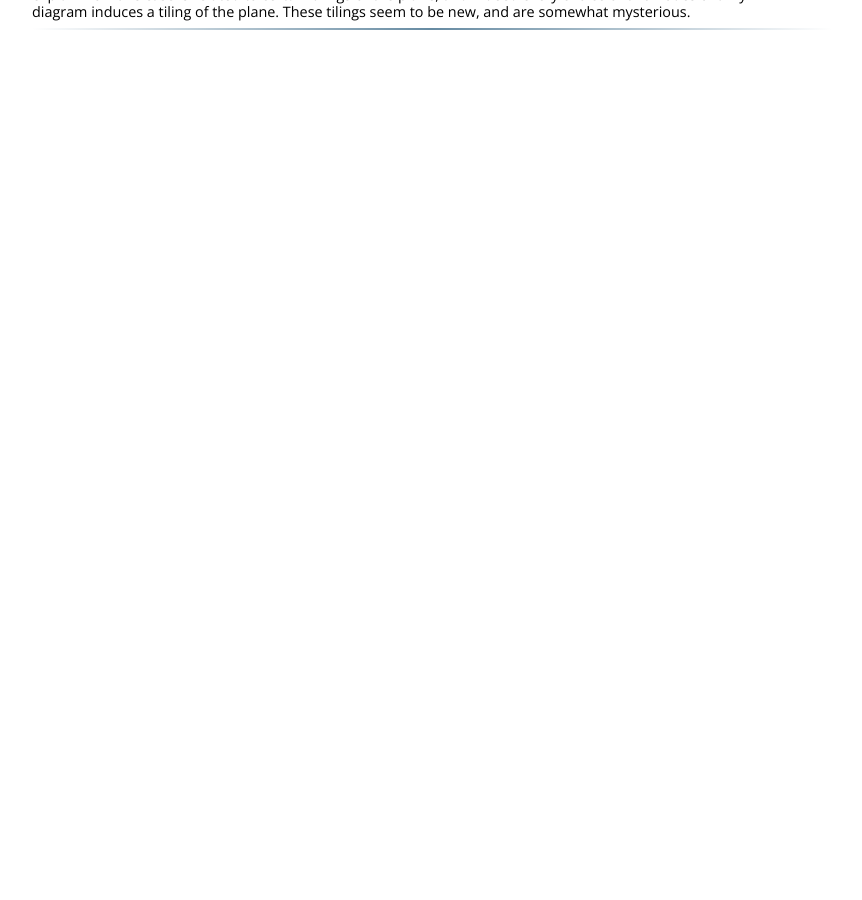
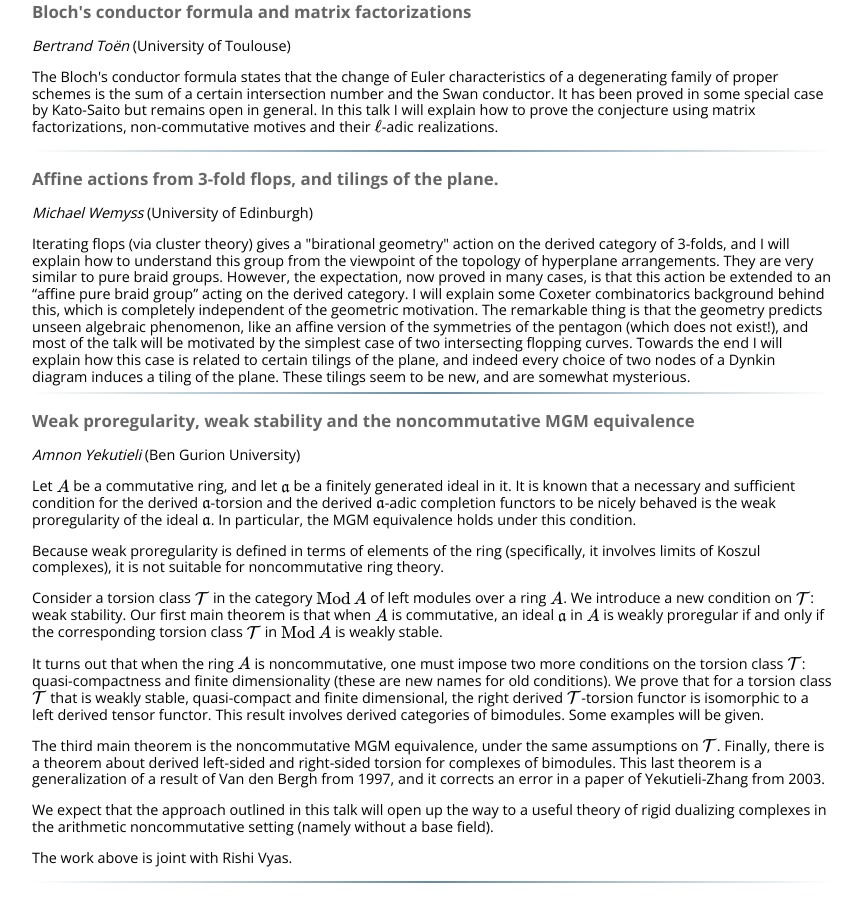
Before and after one commit to ncag-info/antwerp-2016, a Jekyll site: the page built from abstracts.html, in a window 1280 px wide and 900 px high, scrolled down 2553 px. Shown: the whole window, without its empty margins (208-1070 px from the left). Built offline with Jekyll 4.4.1, drawn with Linux system fonts in a browser that asks for light colours; nearby versions of some CDN libraries; library files that are not in the unit come from our copies; formulas are drawn with MathJax 3; before the commit the page ends 2600 px from its top, so only the background shows below that; some of the changed text lies outside the part shown.

Commit message:
Three more abstracts

```diff
--- a/_data/talks.yml
+++ b/_data/talks.yml
@@ -1,3 +1,10 @@
+kuznetsov:
+  title: Categorical joins and homological projective duality
+  speaker: kuznetsov
+  abstract: >
+    <p>In the talk I will discuss the notion of a categorical join and its relation to homological projective duality. In particular, I will describe some interesting semiorthogonal decompositions and equivalences of categories that can be obtained by using the method of joins. This is a joint work with Alex Perry.
+
+
 muro:
   title: Spaces of locally finite triangulated categories
   speaker: muro
@@ -41,6 +48,12 @@
     <p>This is joint work with Rogalski and Stafford.
 
 
+spenko:
+  title: Semi-orthogonal decomposition for GIT quotient stacks
+  speaker: spenko
+  abstract: We will present a semi-orthogonal decomposition of the derived category of a GIT quotient stack $\mathbf{D}(X/G)$ consisting of derived categories of coherent sheaves of rings on $X/\!/G$ which are locally of finite global dimension. This is joint work with Michel Van den Bergh.
+
+
 stafford:
   title: Noncommutative rational surfaces and subalgebras of Sklyanin algebras
   speaker: stafford
@@ -75,3 +88,22 @@
   title: Affine actions from 3-fold flops, and tilings of the plane.
   speaker: wemyss
   abstract: Iterating flops (via cluster theory) gives a "birational geometry" action on the derived category of 3-folds, and I will explain how to understand this group from the viewpoint of the topology of hyperplane arrangements.  They are very similar to pure braid groups.  However, the expectation, now proved in many cases, is that this action be extended to an “affine pure braid group” acting on the derived category.  I will explain some Coxeter combinatorics background behind this, which is completely independent of the geometric motivation.  The remarkable thing is that the geometry predicts unseen algebraic phenomenon, like an affine version of the symmetries of the pentagon (which does not exist!), and most of the talk will be motivated by the simplest case of two intersecting flopping curves.  Towards the end I will explain how this case is related to certain tilings of the plane, and indeed every choice of two nodes of a Dynkin diagram induces a tiling of the plane.  These tilings seem to be new, and are somewhat mysterious.
+
+
+yekutieli:
+  title: Weak proregularity, weak stability and the noncommutative MGM equivalence
+  speaker: yekutieli
+  abstract: >
+    <p>Let $A$ be a commutative ring, and let $\mathfrak{a}$ be a finitely generated ideal in it. It is known that a necessary and sufficient condition for the derived $\mathfrak{a}$-torsion and the derived $\mathfrak{a}$-adic completion functors to be nicely behaved is the weak proregularity of the ideal $\mathfrak{a}$. In particular, the MGM equivalence holds under this condition.
+
+    <p>Because weak proregularity is defined in terms of elements of the ring (specifically, it involves limits of Koszul complexes), it is not suitable for noncommutative ring theory.
+
+    <p>Consider a torsion class $\mathcal{T}$ in the category $\mathop{\mathrm{Mod}}A$ of left modules over a ring $A$. We introduce a new condition on $\mathcal{T}$: weak stability. Our first main theorem is that when $A$ is commutative, an ideal $\mathfrak{a}$ in $A$ is weakly proregular if and only if the corresponding torsion class $\mathcal{T}$ in $\mathop{\mathrm{Mod}}A$ is weakly stable.
+
+    <p>It turns out that when the ring $A$ is noncommutative, one must impose two more conditions on the torsion class $\mathcal{T}$: quasi-compactness and finite dimensionality (these are new names for old conditions). We prove that for a torsion class $\mathcal{T}$ that is weakly stable, quasi-compact and finite dimensional, the right derived $\mathcal{T}$-torsion functor is isomorphic to a left derived tensor functor. This result involves derived categories of bimodules. Some examples will be given.
+
+    <p>The third main theorem is the noncommutative MGM equivalence, under the same assumptions on $\mathcal{T}$. Finally, there is a theorem about derived left-sided and right-sided torsion for complexes of bimodules. This last theorem is a generalization of a result of Van den Bergh from 1997, and it corrects an error in a paper of Yekutieli-Zhang from 2003.
+
+    <p>We expect that the approach outlined in this talk will open up the way to a useful theory of rigid dualizing complexes in the arithmetic noncommutative setting (namely without a base field).
+
+    <p>The work above is joint with Rishi Vyas.
--- a/abstracts.html
+++ b/abstracts.html
@@ -10,6 +10,7 @@
   <li>{{ speaker.name }}: <a href="#{{ talk.speaker }}">{{ talk.title }}</a>
 {% endfor %}
 </ul>
+<hr>
 
 {% for talk_id in site.data.talks %}
 {% assign talk = talk_id[1] %}
```
